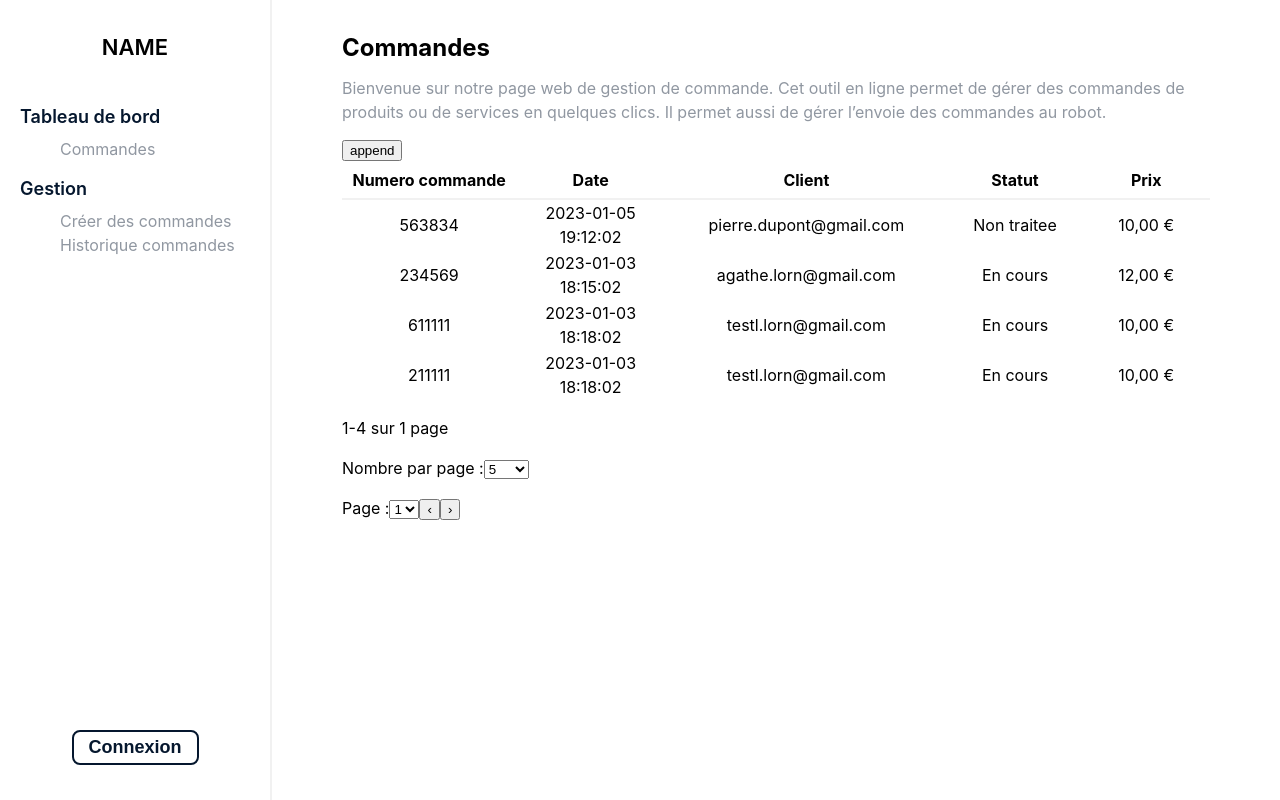
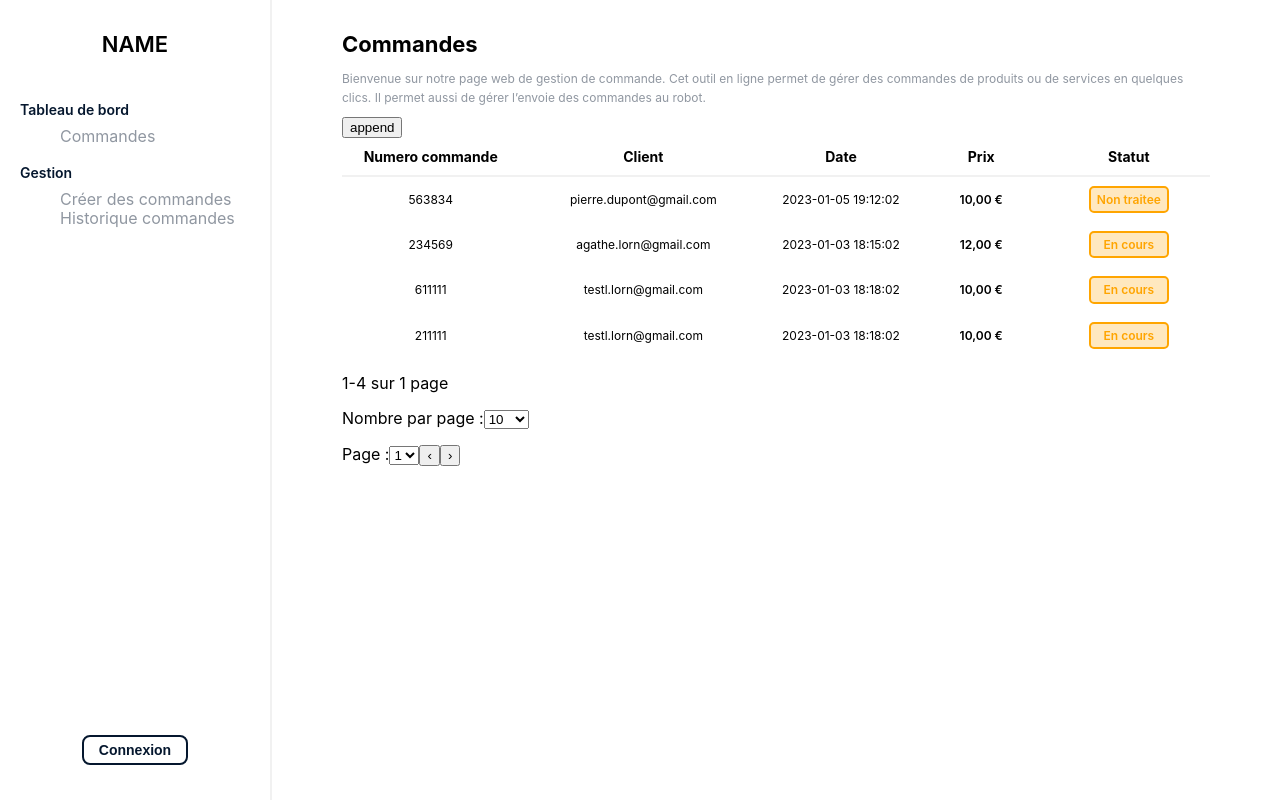
Before and after one commit to matqueme/chaine-de-production, a React (Create React App) app in the folder chaine-production/: page / in a window 1280 px wide. Built offline with nearby package versions, Linux system fonts and the light colour scheme.

Commit message:
Quelque mise a jour CSS

```diff
--- a/chaine-production/src/App.scss
+++ b/chaine-production/src/App.scss
@@ -11,7 +11,7 @@ ul {
   font-weight: const.$semi-bold;
   border: 2px const.$blackPearl solid;
   border-radius: 8px;
-  font-size: 18px;
+  font-size: 14px;
   padding: 5px 15px;
   &:hover {
     animation: fillButton 0.2s ease-out both;
@@ -55,14 +55,14 @@ ul {
 h1 {
   font-weight: const.$bold;
   color: const.$black;
-  font-size: 24px;
+  font-size: 22px;
 }
 
 h2 {
   font-weight: const.$regular;
   color: const.$manatee;
   text-decoration: none;
-  font-size: 16px;
+  font-size: 12px;
 }
 
 table {
@@ -71,14 +71,37 @@ table {
   th,
   td {
     width: 1%;
+    height: 35px;
   }
   td {
     text-align: center;
-    height: 35px;
+    font-size: 12px;
   }
 
   th {
     border-bottom: 2px const.$seashell solid;
-    height: 35px;
+    font-size: 14px;
   }
 }
+
+.typeTab {
+  display: flex;
+  flex-direction: row;
+  justify-content: center;
+  margin: 8px;
+  div {
+    background-color: const.$aTraiterEmpty;
+    width: 50%;
+    padding: 2px;
+    text-align: center;
+    border: 2px const.$aTraiterFull solid;
+    color: const.$aTraiterFull;
+    font-weight: const.$semi-bold;
+    border-radius: 5px;
+    overflow: hidden;
+  }
+}
+
+.price {
+  font-weight: const.$semi-bold;
+}
--- a/chaine-production/src/Components/cellTabHome.component.js
+++ b/chaine-production/src/Components/cellTabHome.component.js
@@ -10,10 +10,14 @@ function CellTabHome(props) {
   return (
     <tr onClick={handleOnClick}>
       <td>{props.data.numero}</td>
+      <td>{props.data.mail}</td>
       <td>{props.data.date}</td>
-      <td>{props.data.mail}</td>
-      <td>{props.data.type}</td>
-      <td>{props.data.prix}</td>
+      <td className="price">{props.data.prix}</td>
+      <td>
+        <div className="typeTab">
+          <div>{props.data.type}</div>
+        </div>
+      </td>
     </tr>
   );
 }
--- a/chaine-production/src/Layout/Header/Nav.scss
+++ b/chaine-production/src/Layout/Header/Nav.scss
@@ -9,7 +9,7 @@
 .title {
   font-weight: const.$semi-bold;
   color: const.$blackPearl;
-  font-size: 18px;
+  font-size: 14px;
   margin-bottom: 8px;
   margin-top: 16px;
 }
--- a/chaine-production/src/Pages/Home.js
+++ b/chaine-production/src/Pages/Home.js
@@ -122,7 +122,7 @@ function Home() {
 
   /*----------------------Page----------------------*/
 
-  const [numberByPage, setNumberByPage] = useState(5);
+  const [numberByPage, setNumberByPage] = useState(10);
   const [numberOfThePage, setNumberOfThePage] = useState(1);
   const [numberPageTotal, setNumberPageTotal] = useState(
     [...Array(Math.floor((api.length - 1) / numberByPage) + 1).keys()].map(
@@ -170,10 +170,10 @@ function Home() {
         <thead>
           <tr>
             <th onClick={() => orderData(0, "numero")}>Numero commande</th>
-            <th onClick={() => orderData(1, "date")}>Date</th>
-            <th onClick={() => orderData(2, "mail")}>Client</th>
-            <th onClick={() => orderData(3, "type")}>Statut</th>
-            <th onClick={() => orderData(4, "prix")}>Prix</th>
+            <th onClick={() => orderData(1, "mail")}>Client</th>
+            <th onClick={() => orderData(2, "date")}>Date</th>
+            <th onClick={() => orderData(3, "prix")}>Prix</th>
+            <th onClick={() => orderData(4, "type")}>Statut</th>
           </tr>
         </thead>
         <tbody>
@@ -186,7 +186,6 @@ function Home() {
       <label>
         Nombre par page :
         <select onChange={(e) => checkpage(e.target.value)}>
-          <option value="5">5</option>
           <option value="10">10</option>
           <option value="50">50</option>
           <option value="100">100</option>
--- a/chaine-production/src/const.scss
+++ b/chaine-production/src/const.scss
@@ -9,3 +9,6 @@ $black: #000000;
 $regular: 400;
 $semi-bold: 600;
 $bold: 700;
+
+$aTraiterFull: #ffa500;
+$aTraiterEmpty: rgba(255, 165, 0, 0.25);
--- a/chaine-production/src/index.scss
+++ b/chaine-production/src/index.scss
@@ -1,7 +1,7 @@
 body {
   margin: 0;
   font-family: "Inter", sans-serif;
-  line-height: 1.5em;
+  line-height: 1.2em;
   -webkit-font-smoothing: antialiased;
   -moz-osx-font-smoothing: grayscale;
   overflow: hidden;
```
